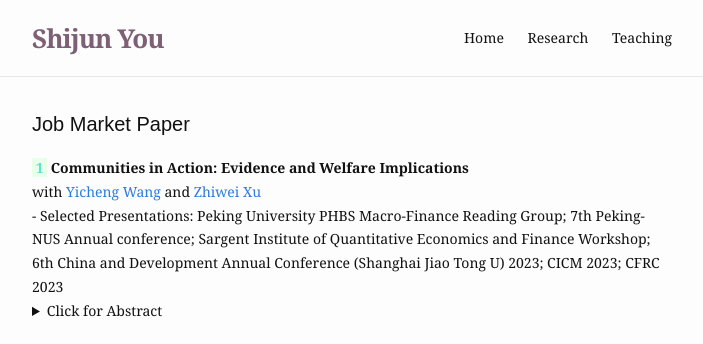
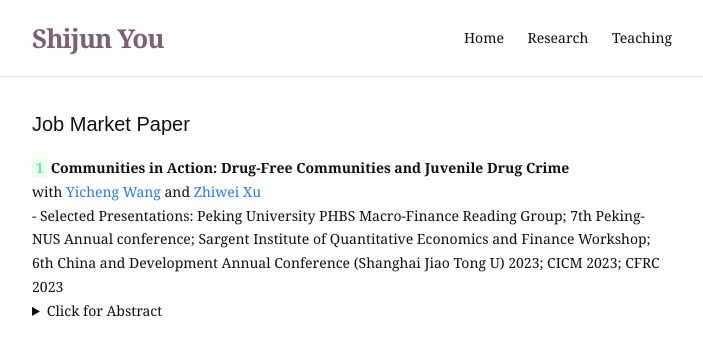
Before and after one commit to ShijunYou-Econ/homepage, a Jekyll site: the page built from research.md, in a window 1280 px wide. Shown: the top 344 px of the page, without its empty margins (288-991 px from the left). Built offline with Jekyll 4.4.1, drawn with Linux system fonts in a browser that asks for light colours.

Commit message:
Update research.md

```diff
--- a/research.md
+++ b/research.md
@@ -5,7 +5,7 @@ slug: /Research
 
 jmp:
   - title: Job Market Paper
-    description: <strong>Communities in Action&#58; Evidence and Welfare Implications</strong>
+    description: <strong>Communities in Action&#58; Drug-Free Communities and Juvenile Drug Crime</strong>
     authors: with <a href = "https://sites.google.com/site/wangyicheng1192/" target="_blank">Yicheng Wang</a> and <a href = "https://xuzhiwei09.wixsite.com/econ/research" target="_blank">Zhiwei Xu</a>
     numbering: 1
     coverage: Selected Presentations&#58; Peking University PHBS Macro-Finance Reading Group; 7th Peking-NUS Annual conference; Sargent Institute of Quantitative Economics and Finance Workshop; 6th China and Development Annual Conference (Shanghai Jiao Tong U) 2023; CICM 2023; CFRC 2023
```
